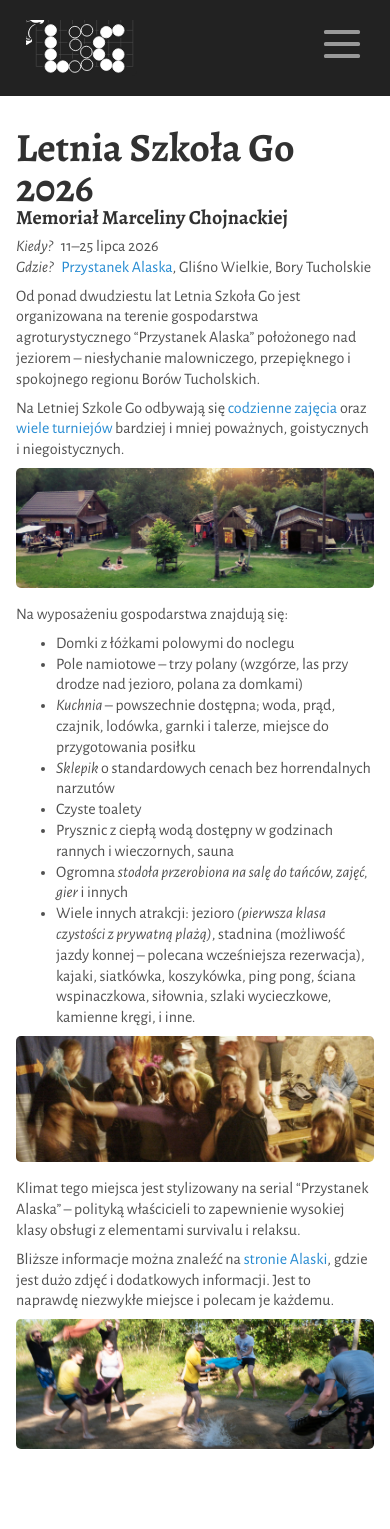
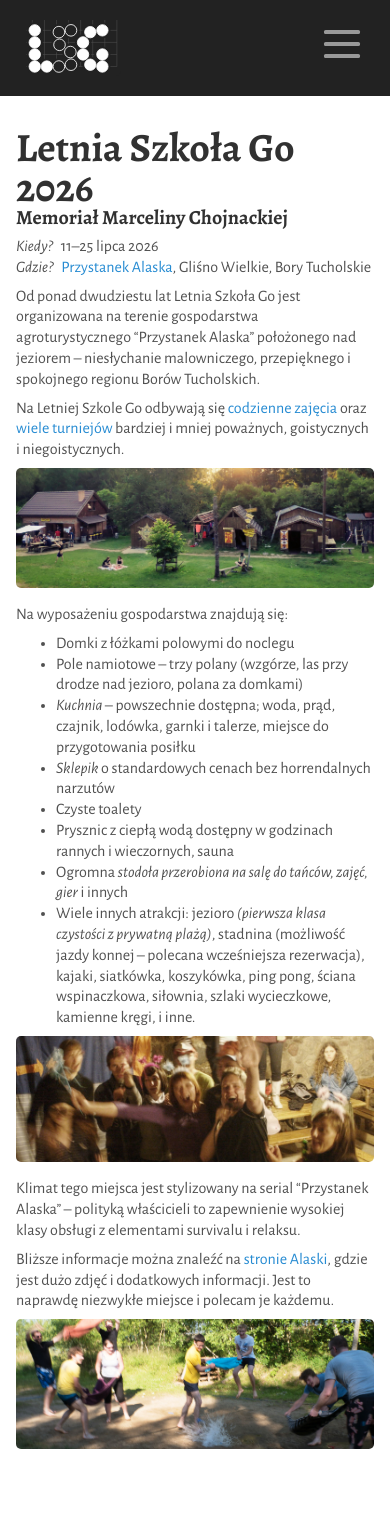
Before and after one commit to tasuki/lsg, a Jekyll site: the page built from _pages/index.md, in a window 390 px wide. Built offline with Jekyll 4.4.1, drawn with Linux system fonts in a browser that asks for light colours.

Commit message:
Non-angry logo

```diff
--- a/public/css/lsg.css
+++ b/public/css/lsg.css
@@ -85,7 +85,7 @@ table.cal .other { background-color: #CFE2F3; }
   #menu-toggle:checked ~ #hamburger #line3 { transform: rotate(-45deg); }
   .sidebar { text-align: left; }
   .sidebar h1 { padding-right: 2.5rem; margin-bottom: 0; overflow: hidden; }
-  .sidebar h1 img { height: 7rem; margin: -3.5rem 0 0 -6rem; }
+  .sidebar h1 img { height: 7rem; margin: -3.5rem 0 0 -7rem; }
   .sidebar nav { display: none; }
   #menu-toggle:checked ~ nav { display: block; }
 }
```
Also changed, not shown: public/lsg_logo.svg, public/lsg_logo_angry.svg (added).
